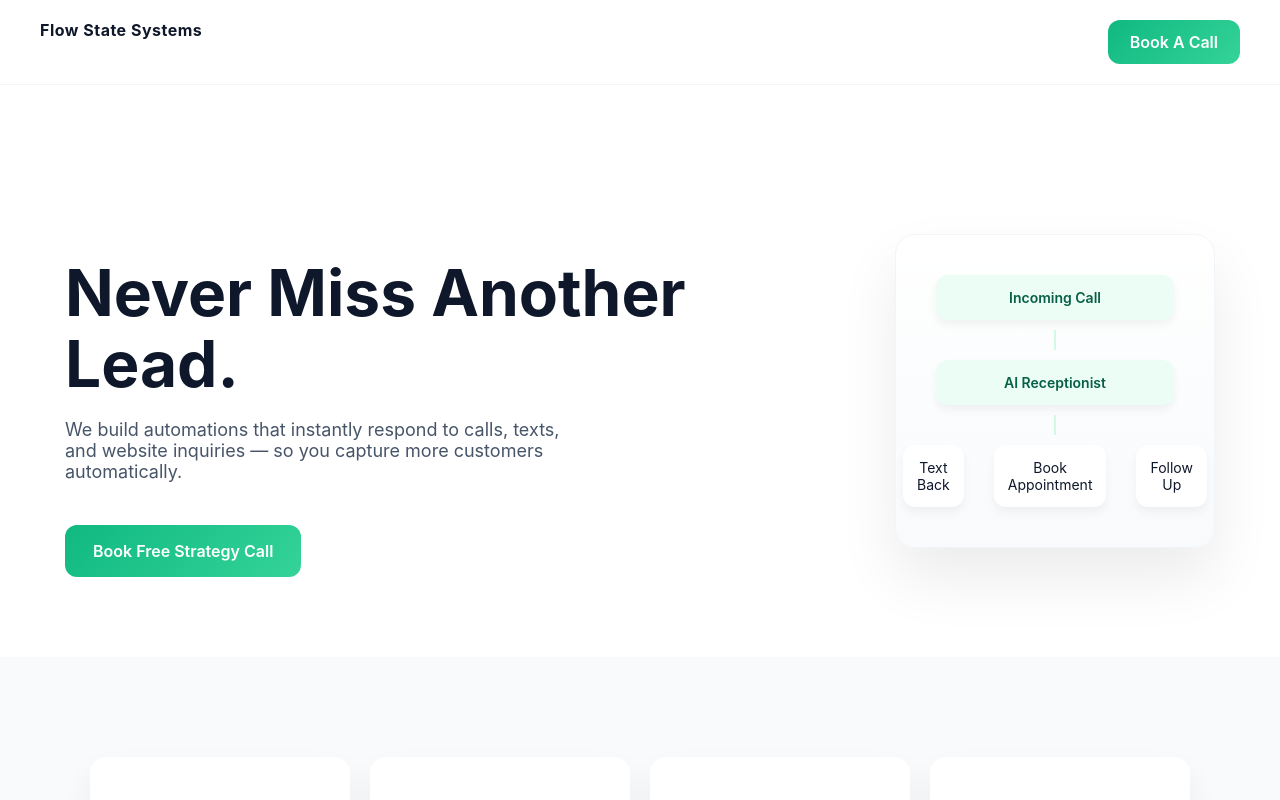
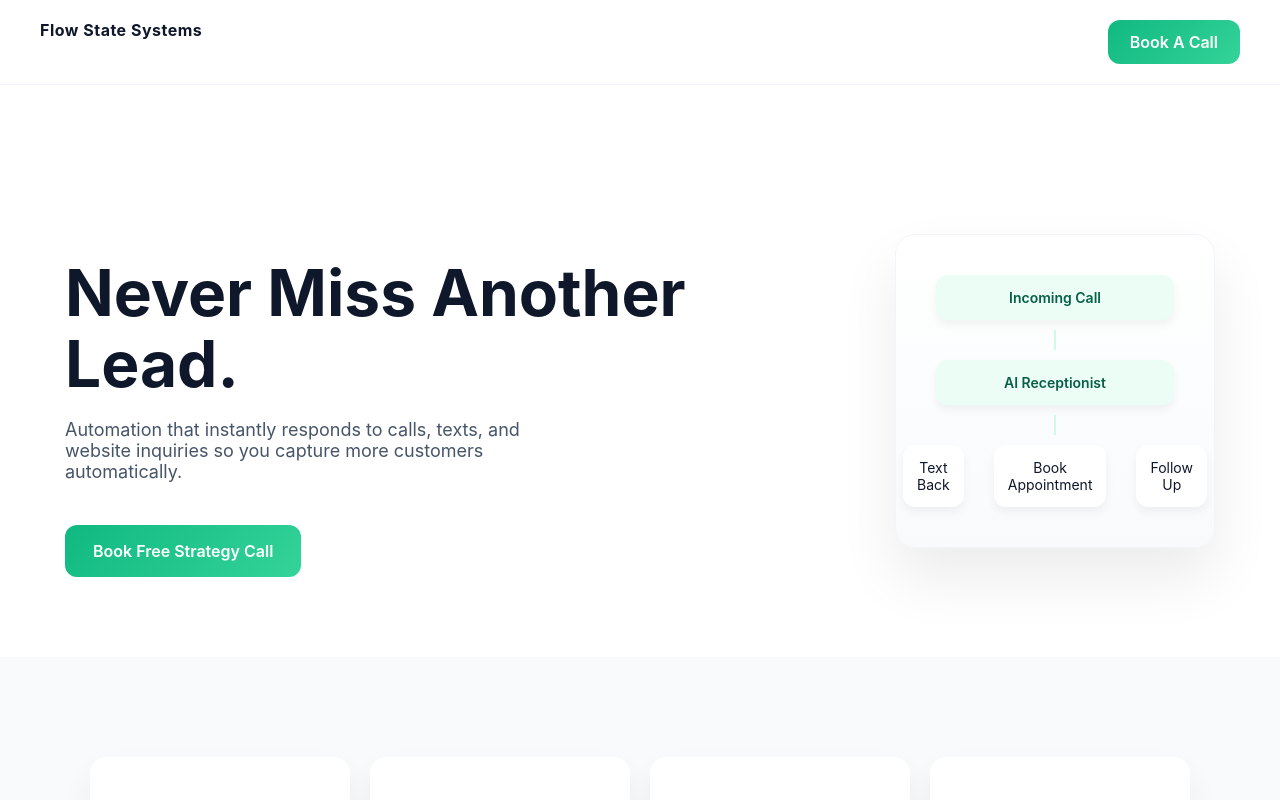
Before and after one commit to flowstatesystems/flow-state-systems-site, a Next.js app: page / in a window 1280 px wide. Shown: the top 800 px of the page. Built offline with nearby package versions, Linux system fonts and the light colour scheme.

Commit message:
Update page.js

```diff
--- a/app/page.js
+++ b/app/page.js
@@ -10,11 +10,14 @@ export default function Home() {
 
       <section className="hero">
         <div className="hero-inner">
+
           <div className="left">
             <h1>Never Miss Another Lead.</h1>
+
             <p>
-              We build automations that instantly respond to calls, texts, and website inquiries — so you capture more customers automatically.
+              Automation that instantly responds to calls, texts, and website inquiries so you capture more customers automatically.
             </p>
+
             <a href="https://calendly.com/flowstatesystems-info/30min" className="btn large">
               Book Free Strategy Call
             </a>
@@ -22,17 +25,22 @@ export default function Home() {
 
           <div className="right">
             <div className="flow-card">
+
               <div className="node main">Incoming Call</div>
               <div className="line"></div>
+
               <div className="node main">AI Receptionist</div>
               <div className="line"></div>
+
               <div className="row">
                 <div className="node">Text Back</div>
                 <div className="node">Book Appointment</div>
                 <div className="node">Follow Up</div>
               </div>
+
             </div>
           </div>
+
         </div>
       </section>
 
@@ -47,6 +55,7 @@ export default function Home() {
 
       <section className="calendar">
         <h2>Book a Call</h2>
+
         <iframe
           src="https://calendly.com/flowstatesystems-info/30min"
           width="100%"
```
